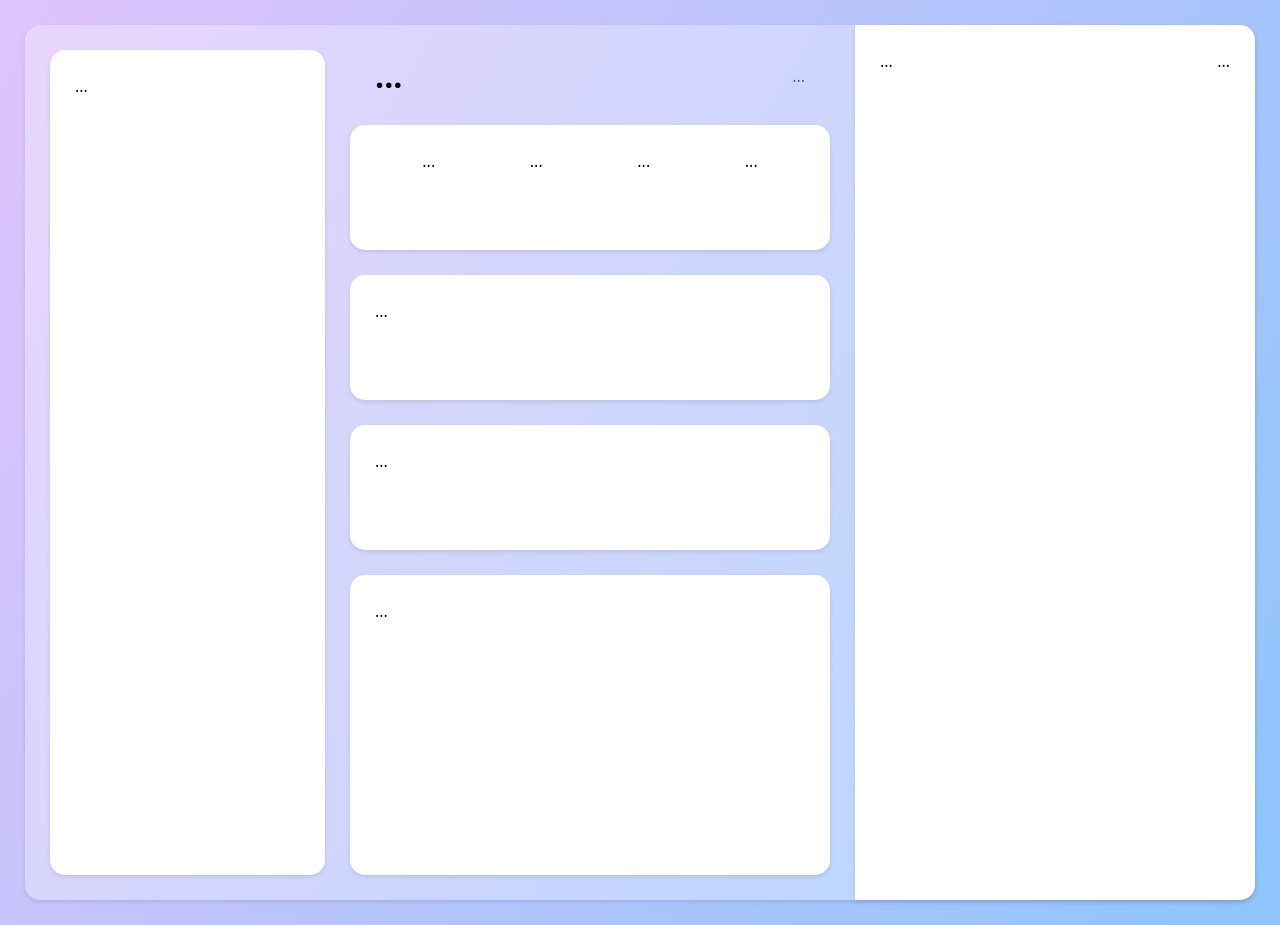
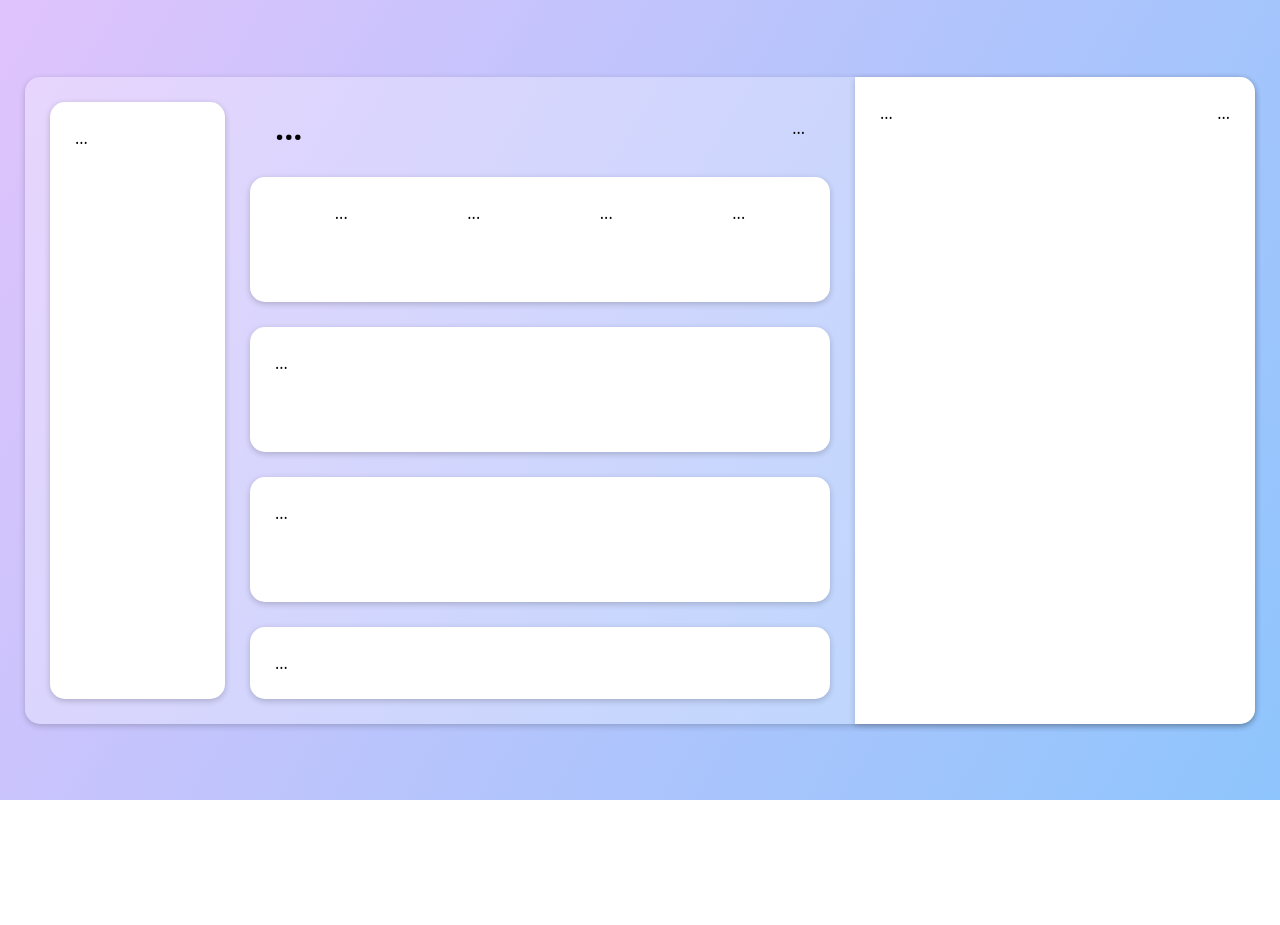
Before and after one commit to bradvatne/finance-app-grid-practice, a Next.js app: page / in a window 1280 px wide. After the commit the page ends 800 px from the top, so only its background shows below. Built offline with nearby package versions, Linux system fonts and the light colour scheme.

Commit message:
cleaned up sass, mobile, and added height query

```diff
--- a/pages/index.js
+++ b/pages/index.js
@@ -14,7 +14,7 @@ export default function Home() {
           <div className="title">
           <h1>...</h1>
           <p className="date">
-            <span className="grey">... </span>
+            ...
           </p>
           </div>
           <div className="icons">
--- a/styles/globals.scss
+++ b/styles/globals.scss
@@ -23,7 +23,7 @@ html {
 $margins: 25px;
 $border-radius: 15px;
 $padding: 25px;
-$box-shadow: 0 2px 4px rgba(0, 0, 0, 0.1);
+$box-shadow: 0 2px 6px rgba(0, 0, 0, 0.2);
 
 @mixin box-styles {
   border-radius: $border-radius;
@@ -49,10 +49,33 @@ $box-shadow: 0 2px 4px rgba(0, 0, 0, 0.1);
   align-items: center;
 }
 
+
+/* RIGHT ELEMENTS */
+
+.user {
+  display: flex;
+  justify-content: space-between;
+}
+.account {
+  text-align: right;
+}
+.title {
+  display: flex;
+  justify-content: space-between;
+  padding: $padding;
+  line-height: 52px;
+  height: 100px;
+}
+.icons {
+  text-align: center;
+}
+
+
+//Full screen
 @media (min-width: 1001px) {
   .grid {
     display: grid;
-    grid-template-columns: 300px auto 400px;
+    grid-template-columns: 200px auto 400px;
     grid-gap: $margins;
     margin: $margins;
     box-shadow: $box-shadow;
@@ -65,9 +88,8 @@ $box-shadow: 0 2px 4px rgba(0, 0, 0, 0.1);
     display: grid;
     grid-gap: 25px;
     grid-template-columns: 1fr 1fr;
-    grid-template-rows: 75px 125px 225px 1fr;
+    grid-template-rows: 75px 125px 200px 1fr;
     margin-bottom: $margins;
-    min-height: 850px;
   }
 
   .left {
@@ -80,15 +102,14 @@ $box-shadow: 0 2px 4px rgba(0, 0, 0, 0.1);
     border-bottom-left-radius: 0;
   }
 
-  /*CENTER ELEMENTS*/
+  /*CENTER GRID ELEMENTS*/
 
   .title {
     grid-column: 1/3;
-    padding: 25px;
   }
 
-  .grey {
-    color: rgb(88, 88, 88);
+  .overview {
+    grid-column: 1/3;
   }
 
   .icons {
@@ -96,14 +117,10 @@ $box-shadow: 0 2px 4px rgba(0, 0, 0, 0.1);
     display: grid;
     grid-column: 1/3;
     grid-template-columns: 1fr 1fr 1fr 1fr;
-    text-align: center;
-  }
-
-  .overview {
-    grid-column: 1/3;
   }
 }
 
+//Small screen / mobile view - Single column layout
 @media (max-width: 1000px) {
   .grid {
     width: 90%;
@@ -120,12 +137,10 @@ $box-shadow: 0 2px 4px rgba(0, 0, 0, 0.1);
   }
 
   .left {
-    min-height: 0px;
     height: 80px;
   }
 
   .right {
-    min-height: 0;
     height: 300px;
   }
 
@@ -136,8 +151,17 @@ $box-shadow: 0 2px 4px rgba(0, 0, 0, 0.1);
     margin-bottom: $margins;
     height: 300px;
   }
+
+  .icon-item {
+    display: flex;
+    height: 100%;
+    justify-content: center;
+    align-items: center;
+  }
 }
 
+
+//Adjust center elements for smaller screens, makes single-column layout
 @media (max-width: 1300px) {
   .center {
     grid-template-columns: auto;
@@ -153,19 +177,9 @@ $box-shadow: 0 2px 4px rgba(0, 0, 0, 0.1);
   }
 }
 
-/* RIGHT ELEMENTS */
-
-.user {
-  display: flex;
-  justify-content: space-between;
+//Height query because no placeholder
+@media (min-height: 900px) and (min-width: 1001px) {
+  .right {
+    height: 800px;
+  }
 }
-.account {
-  text-align: right;
-}
-
-.title {
-  display: flex;
-  justify-content: space-between;
-  padding: $padding;
-  line-height: 52px;
-}
```
